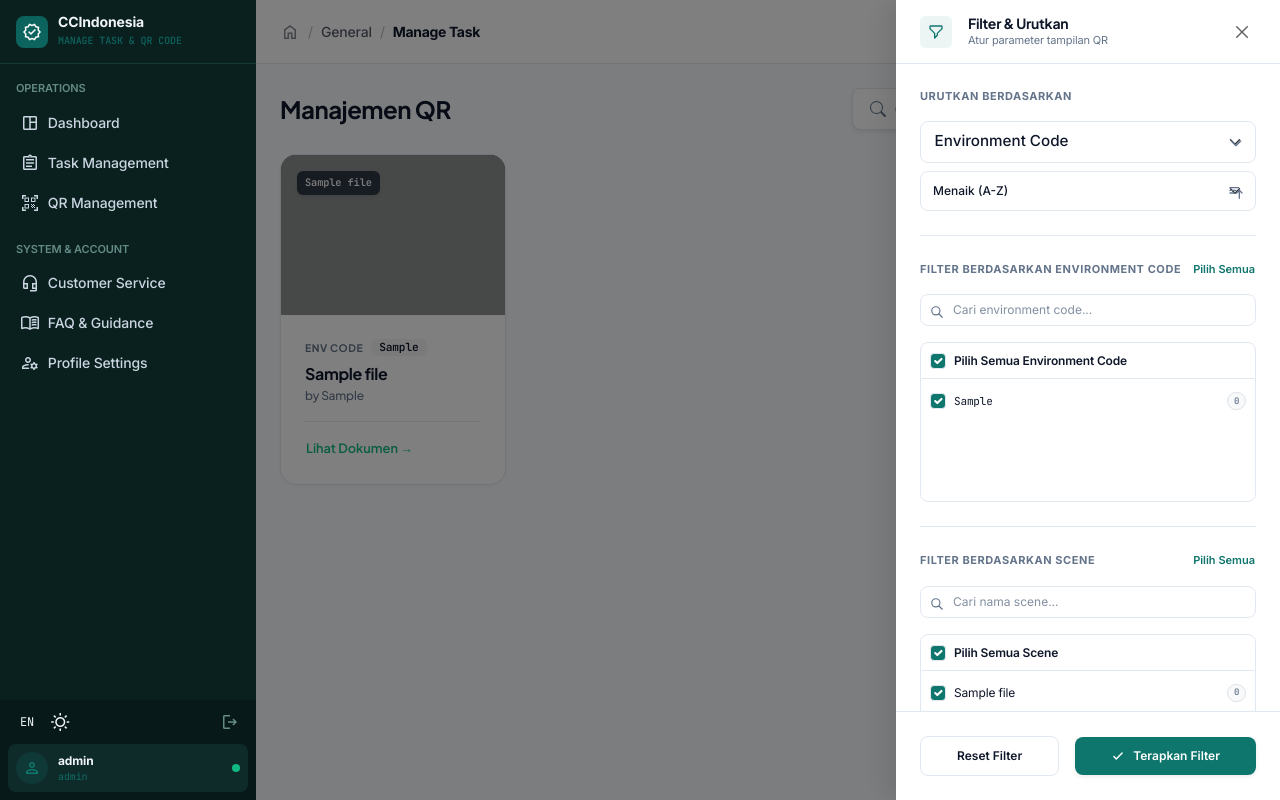
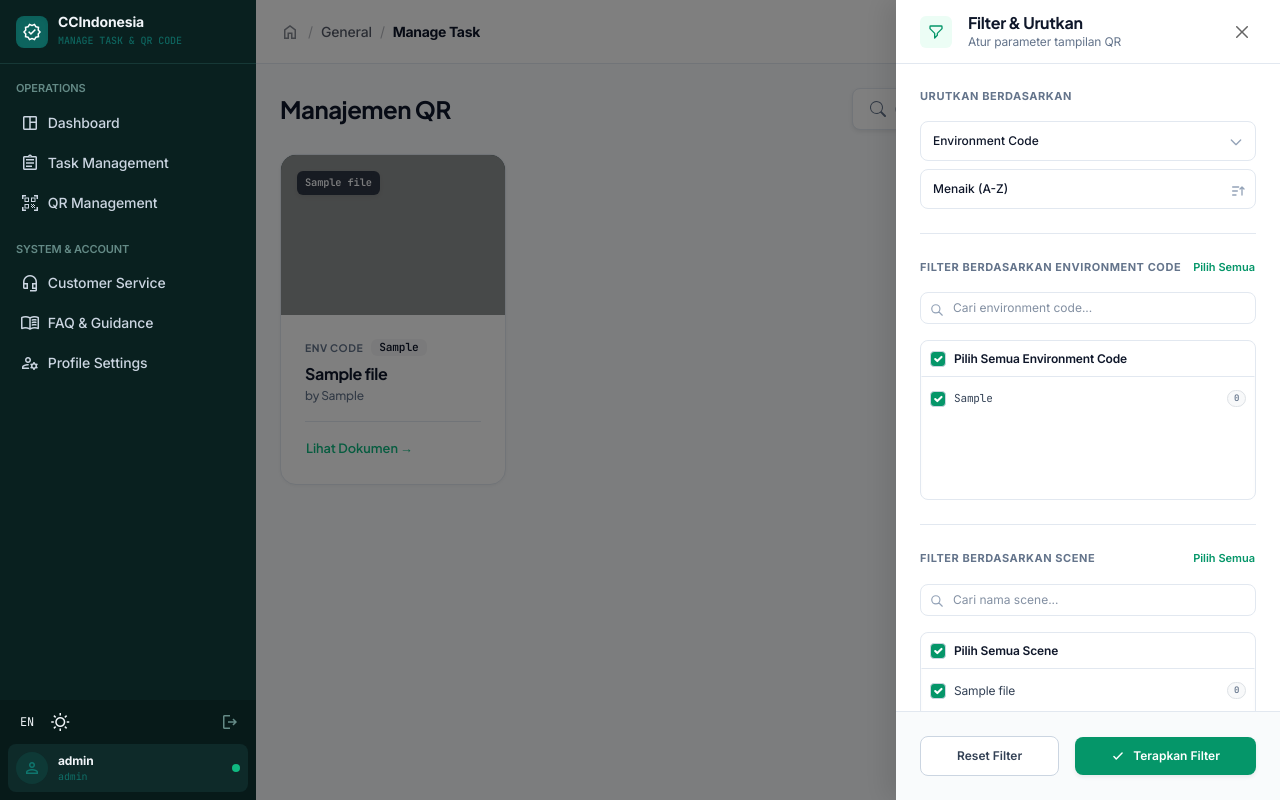
Before and after one commit to farishafizhanrahmat33/Sistem-Informasi-Manajemen-Task-Quality-Control-, a Python web app: template templates/qr_management.html in a window 1280 px wide, after a click on "Filter & Urutkan". Run offline with Jinja, Linux system fonts and the light colour scheme; the template is opened without the code that fills it: most values are stand-ins (such as "Sample title", 1, 10 or a date in 2020); some libraries are stand-ins or nearby versions; grey boxes are pictures that could not be loaded.

Commit message:
improving design filter&sort in page a qr_management

```diff
--- a/static/script.js
+++ b/static/script.js
@@ -1457,7 +1457,6 @@ function initChart() {
             datasets: [{
                 label: 'Volume Saat Ini',
                 data: getFilteredChartData(),
-                // Menggunakan fungsi dinamis agar gradient otomatis menyesuaikan ukuran area chart
                 backgroundColor: function(context) {
                     const chart = context.chart;
                     const { ctx, chartArea } = chart;
@@ -1470,7 +1469,6 @@ function initChart() {
             }]
         },
         plugins: [{
-            // Plugin Kustom 1: Menampilkan angka putih di dalam batang bagian atas
             id: 'customLabelsOnTop',
             afterDatasetsDraw(chart) {
                 const { ctx, data } = chart;
@@ -1488,11 +1486,9 @@ function initChart() {
                 });
             }
         }, {
-            // Plugin Kustom 2: Garis bawah (underline) berwarna di tiap label sumbu X
             id: 'customXAxisUnderlines',
             afterDraw(chart) {
                 const { ctx, chartArea: { bottom }, scales: { x } } = chart;
-                // Ubah elemen terakhir ke warna ungu (#7C3AED)
                 const colors = ['#f59e0b', '#0ea5e9', '#ef4444', '#10b981', '#64748b', '#7C3AED'];
                 ctx.save();
                 x.ticks.forEach((tick, index) => {
@@ -1509,7 +1505,7 @@ function initChart() {
         }],
         options: {
             responsive: true,
-            maintainAspectRatio: false,
+            maintainAspectRatio: false, // Wajib false agar mengikuti div parent di HTML
             animation: { duration: 800, easing: 'easeOutQuart' },
             plugins: { legend: { display: false }, tooltip: { enabled: true } },
             layout: { padding: { bottom: 35 } },
@@ -1519,7 +1515,9 @@ function initChart() {
                     ticks: {
                         font: { family: 'Inter', size: 11, weight: '600' },
                         color: '#64748b',
-                        padding: 6
+                        padding: 6,
+                        maxRotation: 0, // Pastikan rotasi 0 agar label lurus
+                        minRotation: 0
                     },
                     border: { display: false }
                 },
--- a/templates/qr_management.html
+++ b/templates/qr_management.html
@@ -321,15 +321,16 @@
     {% endfor %}
 
     <!-- OFFCANVAS DRAWER FILTER & SORT -->
-    <div class="offcanvas offcanvas-end border-start-0 qc-console" tabindex="-1" id="filterDrawer" style="width: 384px; box-shadow: -10px 0 25px rgba(0,0,0,0.1); background-color: var(--bg-surface);">
+<div class="offcanvas offcanvas-end border-start-0" tabindex="-1" id="filterDrawer" style="width: 384px; box-shadow: -10px 0 25px rgba(0,0,0,0.1); background-color: #ffffff;">
     <style>
+        /* Custom CSS khusus elemen di dalam drawer ini untuk menyamai desain tanpa ubah style.css global */
         #filterDrawer .form-check-input:checked {
-                background-color: var(--tm-primary);
-                border-color: var(--tm-primary);
+            background-color: #059669;
+            border-color: #059669;
         }
         #filterDrawer .form-check-input:focus {
-                box-shadow: 0 0 0 0.2rem var(--tm-primary-soft);
-                border-color: var(--tm-primary);
+            box-shadow: 0 0 0 0.2rem rgba(5, 150, 105, 0.25);
+            border-color: #059669;
         }
         #filterDrawer ::-webkit-scrollbar {
             width: 6px;
@@ -347,86 +348,93 @@
     </style>
 
     <!-- Drawer Header -->
-        <div class="offcanvas-header d-flex align-items-center justify-content-between px-4" style="height: 64px; border-bottom: 1px solid var(--border-color); background-color: var(--bg-surface);">
+    <div class="offcanvas-header d-flex align-items-center justify-content-between px-4" style="height: 64px; border-bottom: 1px solid #e2e8f0; background-color: #ffffff;">
         <div class="d-flex align-items-center gap-3">
-                <div class="d-flex align-items-center justify-content-center rounded-2" style="width: 32px; height: 32px; background-color: var(--tm-primary-soft); color: var(--tm-primary);">
+            <div class="d-flex align-items-center justify-content-center rounded-2" style="width: 32px; height: 32px; background-color: #ecfdf5; color: #059669;">
                 <svg width="16" height="16" fill="none" stroke="currentColor" stroke-width="2" viewBox="0 0 24 24"><path stroke-linecap="round" stroke-linejoin="round" d="M3 4a1 1 0 011-1h16a1 1 0 011 1v2.586a1 1 0 01-.293.707l-6.414 6.414a1 1 0 00-.293.707V17l-4 4v-6.586a1 1 0 00-.293-.707L3.293 7.293A1 1 0 013 6.586V4z"></path></svg>
             </div>
             <div>
-                    <h3 class="mb-0 fw-bold" style="font-size: 0.875rem; color: var(--text-main); line-height: 1.25;">{{ _('Filter & Urutkan') }}</h3>
-                    <p class="mb-0" style="font-size: 11px; color: var(--text-muted);">{{ _('Atur parameter tampilan QR') }}</p>
+                <h3 class="mb-0 fw-bold" style="font-size: 1rem; color: #0f172a; line-height: 1.25;">{{ _('Filter & Urutkan') }}</h3>
+                <p class="mb-0" style="font-size: 0.75rem; color: #64748b;">{{ _('Atur parameter tampilan QR') }}</p>
             </div>
         </div>
-            <button type="button" class="btn-close shadow-none m-0 p-2" data-bs-dismiss="offcanvas" aria-label="Close" style="font-size: 0.75rem; color: var(--text-muted); opacity: 0.6;" onmouseover="this.style.opacity='1'" onmouseout="this.style.opacity='0.6'"></button>
+        <button type="button" class="btn-close shadow-none m-0 p-2" data-bs-dismiss="offcanvas" aria-label="Close" style="font-size: 0.75rem; color: #94a3b8; opacity: 0.6;" onmouseover="this.style.opacity='1'" onmouseout="this.style.opacity='0.6'"></button>
     </div>
 
     <!-- Drawer Body -->
-        <div class="offcanvas-body p-4 d-flex flex-column gap-4" style="overflow-y: auto; background-color: var(--bg-surface);">
+    <div class="offcanvas-body p-4 d-flex flex-column gap-4" style="overflow-y: auto; background-color: #ffffff;">
 
         <!-- SECTION 1: URUTKAN BERDASARKAN -->
         <section class="d-flex flex-column gap-3">
             <div class="d-flex align-items-center justify-content-between">
-                    <span class="fw-bold text-uppercase" style="font-size: 11px; color: var(--text-muted); letter-spacing: 0.05em;">{{ _('Urutkan Berdasarkan') }}</span>
+                <span class="fw-bold text-uppercase" style="font-size: 11px; color: #64748b; letter-spacing: 0.05em;">{{ _('Urutkan Berdasarkan') }}</span>
             </div>
             <div class="d-flex flex-column gap-2">
                 <!-- Dropdown Sort Field -->
                 <div class="position-relative">
-                        <select id="sortField" class="form-select shadow-none w-100 fw-medium" ...>
+                    <select id="sortField" class="form-select shadow-none w-100 fw-medium" style="font-size: 0.75rem; color: #1e293b; background-color: #ffffff; background-image: none; border: 1px solid #e2e8f0; border-radius: 0.5rem; padding: 0.625rem 2rem 0.625rem 0.75rem; appearance: none; cursor: pointer;" onmouseover="this.style.borderColor='#cbd5e1'" onmouseout="this.style.borderColor='#e2e8f0'">
                         <option value="source">{{ _('Environment Code') }}</option>
                         <option value="name">{{ _('Nama Scene') }}</option>
                     </select>
-                        <div class="position-absolute top-50 translate-middle-y" style="right: 12px; pointer-events: none; color: var(--text-muted);">
+                    <div class="position-absolute top-50 translate-middle-y" style="right: 12px; pointer-events: none; color: #94a3b8;">
                         <svg width="16" height="16" fill="none" stroke="currentColor" stroke-width="2" viewBox="0 0 24 24"><path stroke-linecap="round" stroke-linejoin="round" d="M19 9l-7 7-7-7"></path></svg>
                     </div>
                 </div>
                 <!-- Dropdown Sort Order -->
                 <div class="position-relative">
-                        <select id="sortOrder" class="form-select shadow-none w-100 fw-medium" style="font-size: 0.75rem; color: var(--text-main); background-color: var(--input-bg); border: 1px solid var(--border-color); border-radius: 0.5rem; padding: 0.625rem 2rem 0.625rem 0.75rem; appearance: none; cursor: pointer;">
+                    <select id="sortOrder" class="form-select shadow-none w-100 fw-medium" style="font-size: 0.75rem; color: #1e293b; background-color: #ffffff; background-image: none; border: 1px solid #e2e8f0; border-radius: 0.5rem; padding: 0.625rem 2rem 0.625rem 0.75rem; appearance: none; cursor: pointer;" onchange="updateSortOrderIcon(this)" onmouseover="this.style.borderColor='#cbd5e1'" onmouseout="this.style.borderColor='#e2e8f0'">
                         <option value="asc">{{ _('Menaik (A-Z)') }}</option>
                         <option value="desc">{{ _('Menurun (Z-A)') }}</option>
                     </select>
-                        <div class="position-absolute top-50 translate-middle-y" style="right: 12px; pointer-events: none; color: var(--text-muted);">
-                            <svg width="16" height="16" fill="none" stroke="currentColor" stroke-width="2" viewBox="0 0 24 24"><path stroke-linecap="round" stroke-linejoin="round" d="M3 4h13M3 8h9m-9 4h6m4 0l4-4m0 0l4 4m-4-4v12"></path></svg>
+                    <div id="sortOrderIconWrap" class="position-absolute" style="top: 53%; right: 10px; transform: translateY(-50%); pointer-events: none; color: #94a3b8;">
+                        {% if sort_order == 'desc' %}
+                            <svg width="16" height="16" fill="none" stroke="currentColor" stroke-width="2" viewBox="0 0 24 24">
+                                <path stroke-linecap="round" stroke-linejoin="round" d="M4 6h9M4 12h7M4 18h5M18 6v12M15 15l3 3 3-3"></path>
+                            </svg>
+                        {% else %}
+                            <svg width="16" height="16" fill="none" stroke="currentColor" stroke-width="2" viewBox="0 0 24 24">
+                                <path stroke-linecap="round" stroke-linejoin="round" d="M4 6h9M4 12h7M4 18h5M18 18V6M15 9l3-3 3 3"></path>
+                            </svg>
+                        {% endif %}
                     </div>
                 </div>
             </div>
         </section>
 
         <!-- Divider -->
-            <hr style="border-color: var(--border-color); opacity: 1; margin: 0;">
+        <hr style="border-color: #e2e8f0; opacity: 1; margin: 0;">
 
         <!-- SECTION 2: FILTER BERDASARKAN ENVIRONMENT CODE -->
         <section class="d-flex flex-column gap-3">
             <div class="d-flex align-items-center justify-content-between">
-                    <span class="fw-bold text-uppercase" style="font-size: 11px; color: var(--text-muted); letter-spacing: 0.05em;">{{ _('Filter Berdasarkan Environment Code') }}</span>
-                    <button type="button" class="btn btn-link p-0 text-decoration-none fw-semibold" style="font-size: 11px; color: var(--tm-primary);" onclick="document.querySelector('#selectAllSource').click()">{{ _('Pilih Semua') }}</button>
+                <span class="fw-bold text-uppercase" style="font-size: 11px; color: #64748b; letter-spacing: 0.05em;">{{ _('Filter Berdasarkan Environment Code') }}</span>
+                <button type="button" class="btn btn-link p-0 text-decoration-none fw-semibold" style="font-size: 11px; color: #059669;" onclick="document.querySelector('#selectAllSource').click()">{{ _('Pilih Semua') }}</button>
             </div>
 
             <!-- Search -->
             <div class="position-relative">
-                    <div class="position-absolute top-50 translate-middle-y" style="left: 10px; color: var(--text-muted); pointer-events: none;">
+                <div class="position-absolute top-50 translate-middle-y" style="left: 10px; color: #94a3b8; pointer-events: none;">
                     <svg width="14" height="14" fill="none" stroke="currentColor" stroke-width="2" viewBox="0 0 24 24"><path stroke-linecap="round" stroke-linejoin="round" d="M21 21l-6-6m2-5a7 7 0 11-14 0 7 7 0 0114 0z"></path></svg>
                 </div>
-                    <input type="text" id="qr-source-search" class="form-control shadow-none search-filter-input" placeholder="{{ _('Cari environment code...') }}" style="font-size: 0.75rem; padding: 0.375rem 0.75rem 0.375rem 2rem; border-radius: 0.5rem;">
+                <input type="text" id="source-list-search" class="form-control shadow-none search-filter-input" placeholder="{{ _('Cari environment code...') }}" style="font-size: 0.75rem; padding: 0.375rem 0.75rem 0.375rem 2rem; border-radius: 0.5rem; border: 1px solid #e2e8f0; background-color: #f8fafc; color: #334155;">
             </div>
 
             <!-- List -->
             <div class="d-flex flex-column gap-1 pt-1 premium-filter-box" id="source-list" style="max-height: 220px; overflow-y: auto;">
-                    <label class="d-flex align-items-center justify-content-between p-2 rounded item-option select-all-option" style="cursor: pointer; border: 1px solid transparent; transition: all 0.2s;">
+                <label class="d-flex align-items-center justify-content-between p-2 rounded item-option select-all-option" style="cursor: pointer; border: 1px solid transparent; transition: all 0.2s;" onmouseover="this.style.backgroundColor='#f8fafc'; this.style.borderColor='#f1f5f9';" onmouseout="this.style.backgroundColor='transparent'; this.style.borderColor='transparent';">
                     <div class="d-flex align-items-center gap-2 overflow-hidden">
-                            <input type="checkbox" id="selectAllSource" value="All" class="form-check-input mt-0 select-all-cb shadow-none flex-shrink-0" onchange="toggleSelectAllSource(this); updateQrDependentFilters();" checked style="width: 16px; height: 16px; border-color: var(--border-color); cursor: pointer;">
-                            <span class="fw-semibold text-truncate" style="font-size: 0.75rem; color: var(--text-main);">{{ _('Pilih Semua Environment Code') }}</span>
+                        <input type="checkbox" id="selectAllSource" value="All" class="form-check-input mt-0 select-all-cb shadow-none flex-shrink-0" onchange="toggleSelectAllSource(this); updateQrDependentFilters();" checked style="width: 16px; height: 16px; border-color: #cbd5e1; cursor: pointer;">
+                        <span class="fw-semibold text-truncate" style="font-size: 0.75rem; color: #0f172a;">{{ _('Pilih Semua Environment Code') }}</span>
                     </div>
                 </label>
-                    <!-- ... loop item source ... -->
 
                 {% set unique_sources = [] %}
                 {% for qr in files %}{% if qr.source_document and qr.source_document not in unique_sources %}{% set _ = unique_sources.append(qr.source_document) %}{% endif %}{% endfor %}
                 {% for src in unique_sources | sort %}
-                    <label class="d-flex align-items-center justify-content-between p-2 rounded item-option" style="cursor: pointer; border: 1px solid transparent; transition: all 0.2s;">
+                <label class="d-flex align-items-center justify-content-between p-2 rounded item-option" style="cursor: pointer; border: 1px solid transparent; transition: all 0.2s;" onmouseover="this.style.backgroundColor='#f8fafc'; this.style.borderColor='#f1f5f9';" onmouseout="this.style.backgroundColor='transparent'; this.style.borderColor='transparent';">
                     <div class="d-flex align-items-center gap-2 overflow-hidden me-2">
-                            <input type="checkbox" value="{{ src }}" class="form-check-input mt-0 item-cb source-checkbox shadow-none flex-shrink-0" onchange="checkIndividualSourceState(); updateQrDependentFilters();" checked style="width: 16px; height: 16px; border-color: var(--border-color); cursor: pointer;">
-                            <span class="text-truncate item-text" title="{{ src }}" style="font-size: 11px; font-family: 'JetBrains Mono', monospace; color: var(--text-main);">{{ src }}</span>
+                        <input type="checkbox" value="{{ src }}" class="form-check-input mt-0 item-cb source-checkbox shadow-none flex-shrink-0" onchange="checkIndividualSourceState(); updateQrDependentFilters();" checked style="width: 16px; height: 16px; border-color: #cbd5e1; cursor: pointer;">
+                        <span class="text-truncate item-text" title="{{ src }}" style="font-size: 11px; font-family: 'JetBrains Mono', monospace; color: #334155;">{{ src }}</span>
                     </div>
                     <span class="badge rounded-pill bg-light text-muted border flex-shrink-0" style="font-size: 9px; font-family: 'JetBrains Mono', monospace;">{{ ns.source_counts.get(src, 0) }}</span>
                 </label>
@@ -435,39 +443,39 @@
         </section>
 
         <!-- Divider -->
-            <hr style="border-color: var(--border-color); opacity: 1; margin: 0;">
+        <hr style="border-color: #e2e8f0; opacity: 1; margin: 0;">
 
         <!-- SECTION 3: FILTER BERDASARKAN SCENE -->
         <section class="d-flex flex-column gap-3 mb-2">
             <div class="d-flex align-items-center justify-content-between">
-                    <span class="fw-bold text-uppercase" style="font-size: 11px; color: var(--text-muted); letter-spacing: 0.05em;">{{ _('Filter Berdasarkan Scene') }}</span>
-                    <button type="button" class="btn btn-link p-0 text-decoration-none fw-semibold" style="font-size: 11px; color: var(--tm-primary);" onclick="document.querySelector('#selectAllScene').click()">{{ _('Pilih Semua') }}</button>
+                <span class="fw-bold text-uppercase" style="font-size: 11px; color: #64748b; letter-spacing: 0.05em;">{{ _('Filter Berdasarkan Scene') }}</span>
+                <button type="button" class="btn btn-link p-0 text-decoration-none fw-semibold" style="font-size: 11px; color: #059669;" onclick="document.querySelector('#selectAllScene').click()">{{ _('Pilih Semua') }}</button>
             </div>
 
             <!-- Search -->
             <div class="position-relative">
-                    <div class="position-absolute top-50 translate-middle-y" style="left: 10px; color: var(--text-muted); pointer-events: none;">
+                <div class="position-absolute top-50 translate-middle-y" style="left: 10px; color: #94a3b8; pointer-events: none;">
                     <svg width="14" height="14" fill="none" stroke="currentColor" stroke-width="2" viewBox="0 0 24 24"><path stroke-linecap="round" stroke-linejoin="round" d="M21 21l-6-6m2-5a7 7 0 11-14 0 7 7 0 0114 0z"></path></svg>
                 </div>
-                    <input type="text" id="qr-scene-search" class="form-control shadow-none search-filter-input" placeholder="{{ _('Cari nama scene...') }}" style="font-size: 0.75rem; padding: 0.375rem 0.75rem 0.375rem 2rem; border-radius: 0.5rem;">
+                <input type="text" id="scene-list-search" class="form-control shadow-none search-filter-input" placeholder="{{ _('Cari nama scene...') }}" style="font-size: 0.75rem; padding: 0.375rem 0.75rem 0.375rem 2rem; border-radius: 0.5rem; border: 1px solid #e2e8f0; background-color: #f8fafc; color: #334155;">
             </div>
 
             <!-- List -->
             <div class="d-flex flex-column gap-1 pt-1 premium-filter-box" id="scene-list" style="max-height: 220px; overflow-y: auto;">
-                    <label class="d-flex align-items-center justify-content-between p-2 rounded item-option select-all-option" style="cursor: pointer; border: 1px solid transparent; transition: all 0.2s;">
+                <label class="d-flex align-items-center justify-content-between p-2 rounded item-option select-all-option" style="cursor: pointer; border: 1px solid transparent; transition: all 0.2s;" onmouseover="this.style.backgroundColor='#f8fafc'; this.style.borderColor='#f1f5f9';" onmouseout="this.style.backgroundColor='transparent'; this.style.borderColor='transparent';">
                     <div class="d-flex align-items-center gap-2 overflow-hidden">
-                            <input type="checkbox" id="selectAllScene" value="All" class="form-check-input mt-0 select-all-cb shadow-none flex-shrink-0" onchange="toggleSelectAllScene(this); updateQrDependentFilters();" checked style="width: 16px; height: 16px; border-color: var(--border-color); cursor: pointer;">
-                            <span class="fw-semibold text-truncate" style="font-size: 0.75rem; color: var(--text-main);">{{ _('Pilih Semua Scene') }}</span>
+                        <input type="checkbox" id="selectAllScene" value="All" class="form-check-input mt-0 select-all-cb shadow-none flex-shrink-0" onchange="toggleSelectAllScene(this); updateQrDependentFilters();" checked style="width: 16px; height: 16px; border-color: #cbd5e1; cursor: pointer;">
+                        <span class="fw-semibold text-truncate" style="font-size: 0.75rem; color: #0f172a;">{{ _('Pilih Semua Scene') }}</span>
                     </div>
                 </label>
 
                 {% set unique_names = [] %}
                 {% for qr in files %}{% if qr.name not in unique_names %}{% set _ = unique_names.append(qr.name) %}{% endif %}{% endfor %}
                 {% for name in unique_names | sort %}
-                    <label class="d-flex align-items-center justify-content-between p-2 rounded item-option" style="cursor: pointer; border: 1px solid transparent; transition: all 0.2s;">
+                <label class="d-flex align-items-center justify-content-between p-2 rounded item-option" style="cursor: pointer; border: 1px solid transparent; transition: all 0.2s;" onmouseover="this.style.backgroundColor='#f8fafc'; this.style.borderColor='#f1f5f9';" onmouseout="this.style.backgroundColor='transparent'; this.style.borderColor='transparent';">
                     <div class="d-flex align-items-center gap-2 overflow-hidden me-2">
-                            <input type="checkbox" value="{{ name }}" class="form-check-input mt-0 item-cb scene-checkbox shadow-none flex-shrink-0" onchange="checkIndividualSceneState(); updateQrDependentFilters();" checked style="width: 16px; height: 16px; border-color: var(--border-color); cursor: pointer;">
-                            <span class="text-truncate item-text" title="{{ name }}" style="font-size: 0.75rem; color: var(--text-main);">{{ name }}</span>
+                        <input type="checkbox" value="{{ name }}" class="form-check-input mt-0 item-cb scene-checkbox shadow-none flex-shrink-0" onchange="checkIndividualSceneState(); updateQrDependentFilters();" checked style="width: 16px; height: 16px; border-color: #cbd5e1; cursor: pointer;">
+                        <span class="text-truncate item-text" title="{{ name }}" style="font-size: 0.75rem; color: #334155;">{{ name }}</span>
                     </div>
                     <span class="badge rounded-pill bg-light text-muted border flex-shrink-0" style="font-size: 9px; font-family: 'JetBrains Mono', monospace;">{{ ns.name_counts.get(name, 0) }}</span>
                 </label>
@@ -477,11 +485,11 @@
     </div>
 
     <!-- Drawer Sticky Footer -->
-        <div class="p-4 d-flex align-items-center gap-3" style="border-top: 1px solid var(--border-color); background-color: var(--bg-surface); backdrop-filter: blur(4px);">
-            <button type="button" class="btn flex-grow-1 shadow-none text-decoration-none text-center" style="font-size: 0.75rem; font-weight: 600; color: var(--text-main); background-color: var(--bg-surface); border: 1px solid var(--border-color); border-radius: 0.5rem; padding: 0.625rem 1rem;" data-bs-dismiss="offcanvas" onclick="resetQrFilters()">
+    <div class="p-4 d-flex align-items-center gap-3" style="border-top: 1px solid #e2e8f0; background-color: rgba(248, 250, 252, 0.8); backdrop-filter: blur(4px);">
+        <button type="button" class="btn flex-grow-1 shadow-none text-decoration-none text-center" style="font-size: 0.75rem; font-weight: 600; color: #334155; background-color: #ffffff; border: 1px solid #cbd5e1; border-radius: 0.5rem; padding: 0.625rem 1rem;" data-bs-dismiss="offcanvas" onclick="resetQrFilters()">
             {{ _('Reset Filter') }}
         </button>
-            <button type="button" class="btn flex-grow-1 d-flex align-items-center justify-content-center gap-2 shadow-sm" style="font-size: 0.75rem; font-weight: 600; color: #ffffff; background-color: var(--tm-primary); border: none; border-radius: 0.5rem; padding: 0.625rem 1rem; transition: background-color 0.2s;" data-bs-dismiss="offcanvas" onclick="applyQrDrawerFilters()">
+        <button type="button" class="btn flex-grow-1 d-flex align-items-center justify-content-center gap-2 shadow-sm" style="font-size: 0.75rem; font-weight: 600; color: #ffffff; background-color: #059669; border: none; border-radius: 0.5rem; padding: 0.625rem 1rem; transition: background-color 0.2s;" data-bs-dismiss="offcanvas" onclick="applyQrDrawerFilters()">
             <svg width="14" height="14" fill="none" stroke="currentColor" stroke-width="2.5" viewBox="0 0 24 24"><path stroke-linecap="round" stroke-linejoin="round" d="M5 13l4 4L19 7"></path></svg>
             {{ _('Terapkan Filter') }}
         </button>
```
Also changed, not shown: templates/dashboard.html (+6 -3 lines). Lines whose indentation alone changed are shown as unchanged.
